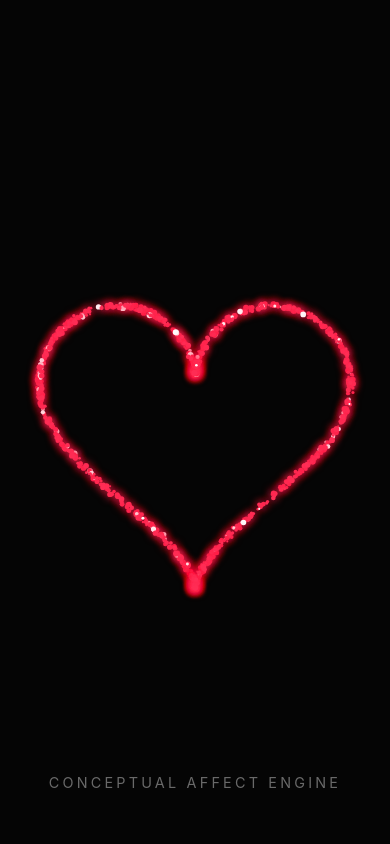
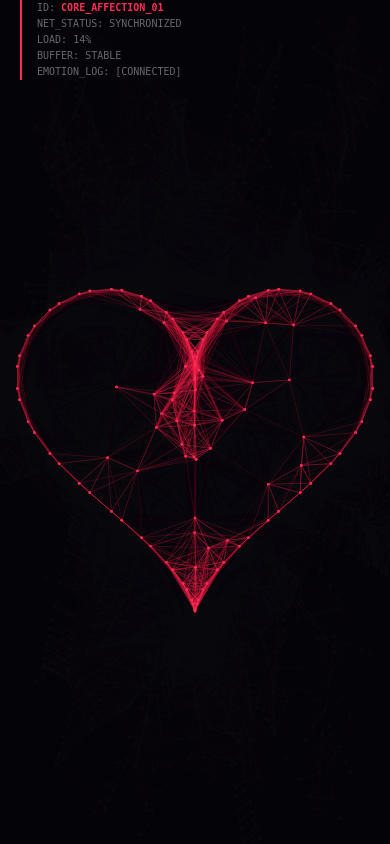
Before and after one commit to plastikrab/heartServValentine, a FastAPI app: page / in a window 390 px wide. Run offline with FastAPI, Linux system fonts and the light colour scheme.

Commit message:
mobile adaptation

```diff
--- a/templates/index.html
+++ b/templates/index.html
@@ -2,124 +2,166 @@
 <html lang="ru">
 <head>
     <meta charset="UTF-8">
-    <meta name="viewport" content="width=device-width, initial-scale=1.0">
-    <title>Heart Physics Engine</title>
+    <meta name="viewport" content="width=device-width, initial-scale=1.0, maximum-scale=1.0, user-scalable=no">
+    <title>Neural Affective Interface</title>
     <style>
+        :root {
+            --primary: #ff2d55;
+            --bg: #08080c;
+        }
+
         body {
             margin: 0;
             padding: 0;
-            background-color: #050505;
+            background-color: var(--bg);
             color: #ffffff;
-            font-family: 'Inter', -apple-system, BlinkMacSystemFont, "Segoe UI", Roboto, sans-serif;
+            font-family: 'JetBrains Mono', 'Fira Code', monospace;
             overflow: hidden;
             display: flex;
             justify-content: center;
             align-items: center;
             height: 100vh;
-            cursor: crosshair;
+            touch-action: none; /* Предотвращаем стандартные жесты браузера */
         }
 
         canvas {
             display: block;
+            filter: blur(0.4px);
         }
 
-        .ui-overlay {
+        .interface {
             position: absolute;
-            bottom: 30px;
-            text-align: center;
+            top: env(safe-area-inset-top, 20px);
+            left: 20px;
             pointer-events: none;
+            border-left: 2px solid var(--primary);
+            padding-left: 15px;
+            background: rgba(8, 8, 12, 0.4);
+            backdrop-filter: blur(4px);
             z-index: 10;
         }
 
-        .title {
-            font-size: 0.9rem;
-            letter-spacing: 0.2rem;
+        .stats {
+            font-size: 10px;
+            color: rgba(255, 255, 255, 0.4);
+            line-height: 1.6;
             text-transform: uppercase;
-            color: rgba(255, 255, 255, 0.4);
-            margin-bottom: 8px;
         }
 
-        .status {
-            font-family: monospace;
-            font-size: 0.8rem;
-            color: #ff2d55;
-            animation: blink 1s step-end infinite;
+        .status-active {
+            color: var(--primary);
+            font-weight: bold;
         }
 
-        @keyframes blink {
-            50% { opacity: 0; }
+        .hint {
+            position: absolute;
+            bottom: calc(30px + env(safe-area-inset-bottom));
+            font-size: 10px;
+            letter-spacing: 1px;
+            color: rgba(255, 255, 255, 0.3);
+            text-align: center;
+            width: 100%;
+            pointer-events: none;
+        }
+
+        #click-indicator {
+            position: absolute;
+            color: var(--primary);
+            pointer-events: none;
+            font-size: 12px;
+            font-weight: bold;
+            transform: translate(-50%, -50%);
+            display: none;
+            white-space: nowrap;
         }
     </style>
 </head>
 <body>
 
-    <div class="ui-overlay">
-        <div class="title">Conceptual Affect Engine</div>
-        <div class="status">> system.status: infinite_loop_detected</div>
+    <div class="interface">
+        <div class="stats">
+            ID: <span class="status-active">CORE_AFFECTION_01</span><br>
+            NET_STATUS: SYNCHRONIZED<br>
+            LOAD: <span id="load-val">14</span>%<br>
+            BUFFER: STABLE<br>
+            EMOTION_LOG: [CONNECTED]
+        </div>
     </div>
 
-    <canvas id="heartCanvas"></canvas>
+    <div class="hint">TOUCH TO INTERACT / TAP TO OVERLOAD</div>
+    <div id="click-indicator">SYSTEM OVERLOAD</div>
+
+    <canvas id="neuralCanvas"></canvas>
 
     <script>
-        const canvas = document.getElementById('heartCanvas');
+        const canvas = document.getElementById('neuralCanvas');
         const ctx = canvas.getContext('2d');
+        const loadLabel = document.getElementById('load-val');
+        const dpr = window.devicePixelRatio || 1;
 
         let particles = [];
-        const particleCount = 1200;
-        const mouse = { x: -1000, y: -1000, radius: 100 };
+        const particleCount = window.innerWidth < 600 ? 120 : 180; // Меньше частиц на мобилках для FPS
+        const connectionDist = window.innerWidth < 600 ? 80 : 110;
+        const mouse = { x: -2000, y: -2000, radius: window.innerWidth < 600 ? 100 : 150 };
+        let isOverload = false;
+        let overloadTimer = 0;
 
         function initCanvas() {
-            canvas.width = window.innerWidth;
-            canvas.height = window.innerHeight;
+            canvas.width = window.innerWidth * dpr;
+            canvas.height = window.innerHeight * dpr;
+            canvas.style.width = window.innerWidth + 'px';
+            canvas.style.height = window.innerHeight + 'px';
+            ctx.scale(dpr, dpr);
         }
 
-        // Математическая формула сердца
-        // x = 16sin^3(t)
-        // y = 13cos(t) - 5cos(2t) - 2cos(3t) - cos(4t)
         function getHeartPoint(t) {
-            const scale = Math.min(canvas.width, canvas.height) / 40;
+            // Адаптивный масштаб: сердце не должно вылезать за края на узких экранах
+            const baseScale = Math.min(window.innerWidth, window.innerHeight);
+            const scale = window.innerWidth < 600 ? baseScale / 35 : baseScale / 45;
+
             const x = 16 * Math.pow(Math.sin(t), 3);
             const y = -(13 * Math.cos(t) - 5 * Math.cos(2 * t) - 2 * Math.cos(3 * t) - Math.cos(4 * t));
             return {
-                x: x * scale + canvas.width / 2,
-                y: y * scale + canvas.height / 2
+                x: x * scale + window.innerWidth / 2,
+                y: y * scale + window.innerHeight / 2
             };
         }
 
-        class Particle {
-            constructor(targetX, targetY) {
-                this.originX = targetX;
-                this.originY = targetY;
-                this.x = Math.random() * canvas.width;
-                this.y = Math.random() * canvas.height;
-                this.vx = 0;
-                this.vy = 0;
-                this.accX = 0;
-                this.accY = 0;
-                this.friction = 0.92;
-                this.springFactor = 0.05;
-                this.size = Math.random() * 2 + 1;
-                this.color = Math.random() > 0.1 ? '#ff2d55' : '#ffffff';
+        class Node {
+            constructor(tx, ty) {
+                this.originX = tx;
+                this.originY = ty;
+                this.x = Math.random() * window.innerWidth;
+                this.y = Math.random() * window.innerHeight;
+                this.vx = (Math.random() - 0.5) * 2;
+                this.vy = (Math.random() - 0.5) * 2;
+                this.friction = 0.94;
+                this.spring = 0.025;
+                this.size = 1.2;
             }
 
             update() {
-                // Возврат к начальной точке (пружинная физика)
-                this.accX = (this.originX - this.x) * this.springFactor;
-                this.accY = (this.originY - this.y) * this.springFactor;
+                let dx = this.originX - this.x;
+                let dy = this.originY - this.y;
 
-                // Взаимодействие с мышью
-                const dx = this.x - mouse.x;
-                const dy = this.y - mouse.y;
-                const dist = Math.sqrt(dx * dx + dy * dy);
+                this.vx += dx * this.spring;
+                this.vy += dy * this.spring;
 
-                if (dist < mouse.radius) {
-                    const force = (mouse.radius - dist) / mouse.radius;
-                    this.accX += dx * force * 0.5;
-                    this.accY += dy * force * 0.5;
+                let mdx = this.x - mouse.x;
+                let mdy = this.y - mouse.y;
+                let mdist = Math.sqrt(mdx * mdx + mdy * mdy);
+
+                if (mdist < mouse.radius) {
+                    let force = (mouse.radius - mdist) / mouse.radius;
+                    this.vx += mdx * force * 1.2;
+                    this.vy += mdy * force * 1.2;
                 }
 
-                this.vx += this.accX;
-                this.vy += this.accY;
+                if (isOverload) {
+                    this.vx += (Math.random() - 0.5) * 6;
+                    this.vy += (Math.random() - 0.5) * 6;
+                }
+
                 this.vx *= this.friction;
                 this.vy *= this.friction;
                 this.x += this.vx;
@@ -127,7 +169,7 @@
             }
 
             draw() {
-                ctx.fillStyle = this.color;
+                ctx.fillStyle = isOverload ? '#ffffff' : '#ff2d55';
                 ctx.beginPath();
                 ctx.arc(this.x, this.y, this.size, 0, Math.PI * 2);
                 ctx.fill();
@@ -138,49 +180,101 @@
             initCanvas();
             particles = [];
             for (let i = 0; i < particleCount; i++) {
-                const t = Math.random() * Math.PI * 2;
-                const point = getHeartPoint(t);
-                // Добавляем немного случайного смещения к точкам сердца для объема
-                const jitter = 5;
-                particles.push(new Particle(
-                    point.x + (Math.random() - 0.5) * jitter,
-                    point.y + (Math.random() - 0.5) * jitter
-                ));
+                let t = (i / particleCount) * Math.PI * 2;
+                let point = getHeartPoint(t);
+
+                if (i % 3 === 0) {
+                    let r = Math.random();
+                    point.x = (point.x - window.innerWidth/2) * r + window.innerWidth/2;
+                    point.y = (point.y - window.innerHeight/2) * r + window.innerHeight/2;
+                }
+
+                particles.push(new Node(point.x, point.y));
+            }
+        }
+
+        function drawLines() {
+            for (let i = 0; i < particles.length; i++) {
+                for (let j = i + 1; j < particles.length; j++) {
+                    let dx = particles[i].x - particles[j].x;
+                    let dy = particles[i].y - particles[j].y;
+                    let dist = Math.sqrt(dx * dx + dy * dy);
+
+                    if (dist < connectionDist) {
+                        ctx.beginPath();
+                        ctx.strokeStyle = isOverload
+                            ? `rgba(255, 255, 255, ${1 - dist / connectionDist})`
+                            : `rgba(255, 45, 85, ${0.35 * (1 - dist / connectionDist)})`;
+                        ctx.lineWidth = 0.5;
+                        ctx.moveTo(particles[i].x, particles[i].y);
+                        ctx.lineTo(particles[j].x, particles[j].y);
+                        ctx.stroke();
+                    }
+                }
             }
         }
 
         function animate() {
-            ctx.clearRect(0, 0, canvas.width, canvas.height);
+            ctx.fillStyle = 'rgba(8, 8, 12, 0.2)';
+            ctx.fillRect(0, 0, window.innerWidth, window.innerHeight);
 
-            // Легкое свечение
-            ctx.shadowBlur = 10;
-            ctx.shadowColor = '#ff2d55';
+            drawLines();
 
             particles.forEach(p => {
                 p.update();
                 p.draw();
             });
 
+            if (isOverload) {
+                overloadTimer--;
+                loadLabel.innerText = Math.floor(Math.random() * 50) + 120;
+                if (overloadTimer <= 0) isOverload = false;
+            } else {
+                loadLabel.innerText = Math.floor(Math.random() * 5) + 14;
+            }
+
             requestAnimationFrame(animate);
         }
 
-        window.addEventListener('mousemove', (e) => {
-            mouse.x = e.clientX;
-            mouse.y = e.clientY;
+        // Обработка ввода (Мышь + Тач)
+        function updatePointer(x, y) {
+            mouse.x = x;
+            mouse.y = y;
+        }
+
+        window.addEventListener('mousemove', (e) => updatePointer(e.clientX, e.clientY));
+
+        window.addEventListener('touchstart', (e) => {
+            const touch = e.touches[0];
+            updatePointer(touch.clientX, touch.clientY);
+
+            // Триггер перегрузки при быстром тапе
+            isOverload = true;
+            overloadTimer = 40;
+
+            const indicator = document.getElementById('click-indicator');
+            indicator.style.left = touch.clientX + 'px';
+            indicator.style.top = (touch.clientY - 40) + 'px';
+            indicator.style.display = 'block';
+            setTimeout(() => indicator.style.display = 'none', 600);
+        });
+
+        window.addEventListener('touchmove', (e) => {
+            const touch = e.touches[0];
+            updatePointer(touch.clientX, touch.clientY);
+        });
+
+        window.addEventListener('touchend', () => {
+            mouse.x = -2000;
+            mouse.y = -2000;
+        });
+
+        window.addEventListener('mousedown', () => {
+            isOverload = true;
+            overloadTimer = 50;
         });
 
         window.addEventListener('resize', setup);
-
-        // Touch events для мобилок
-        window.addEventListener('touchstart', (e) => {
-            mouse.x = e.touches[0].clientX;
-            mouse.y = e.touches[0].clientY;
-        });
-
-        window.addEventListener('touchend', () => {
-            mouse.x = -1000;
-            mouse.y = -1000;
-        });
 
         window.onload = () => {
             setup();
```
